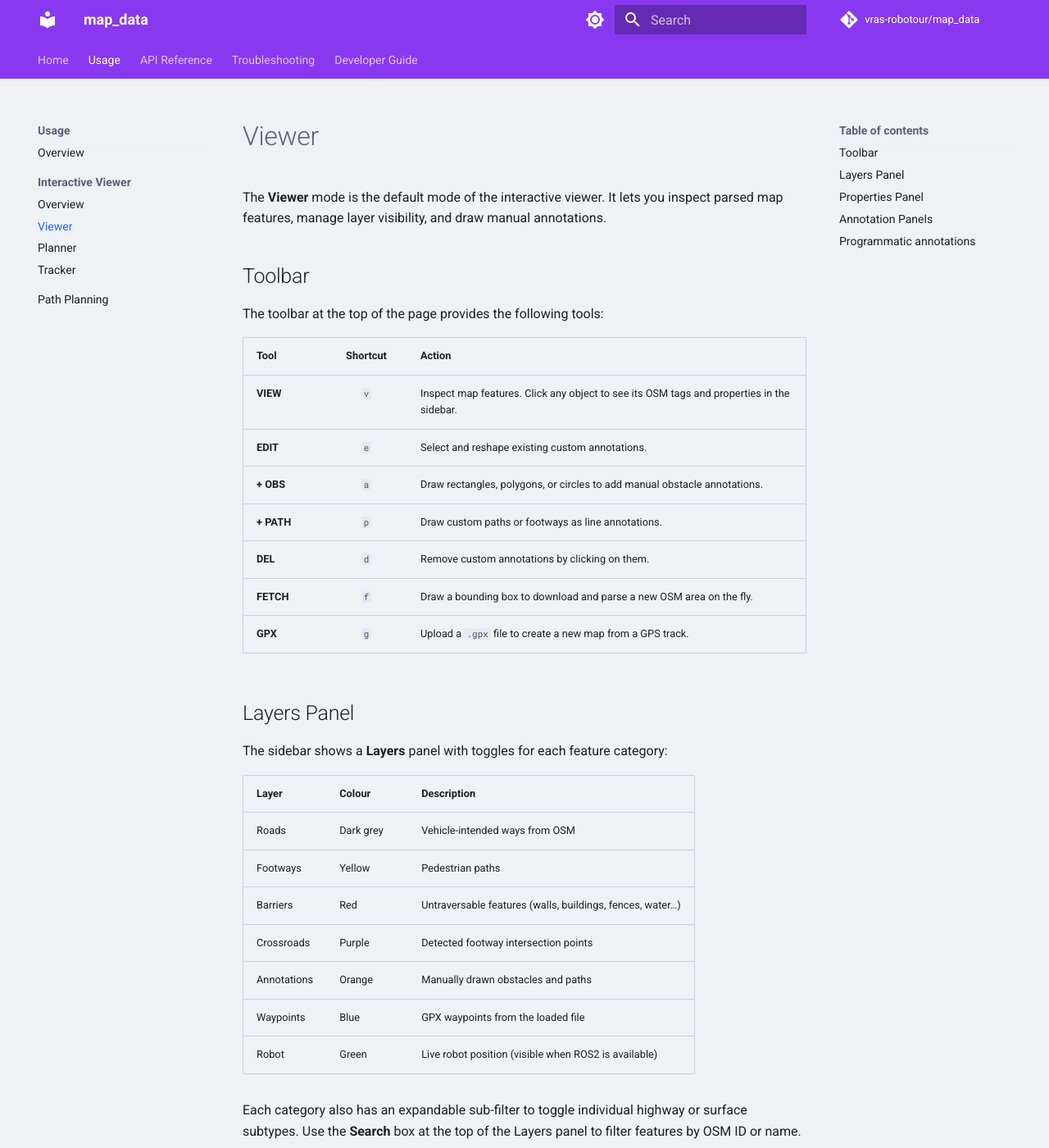
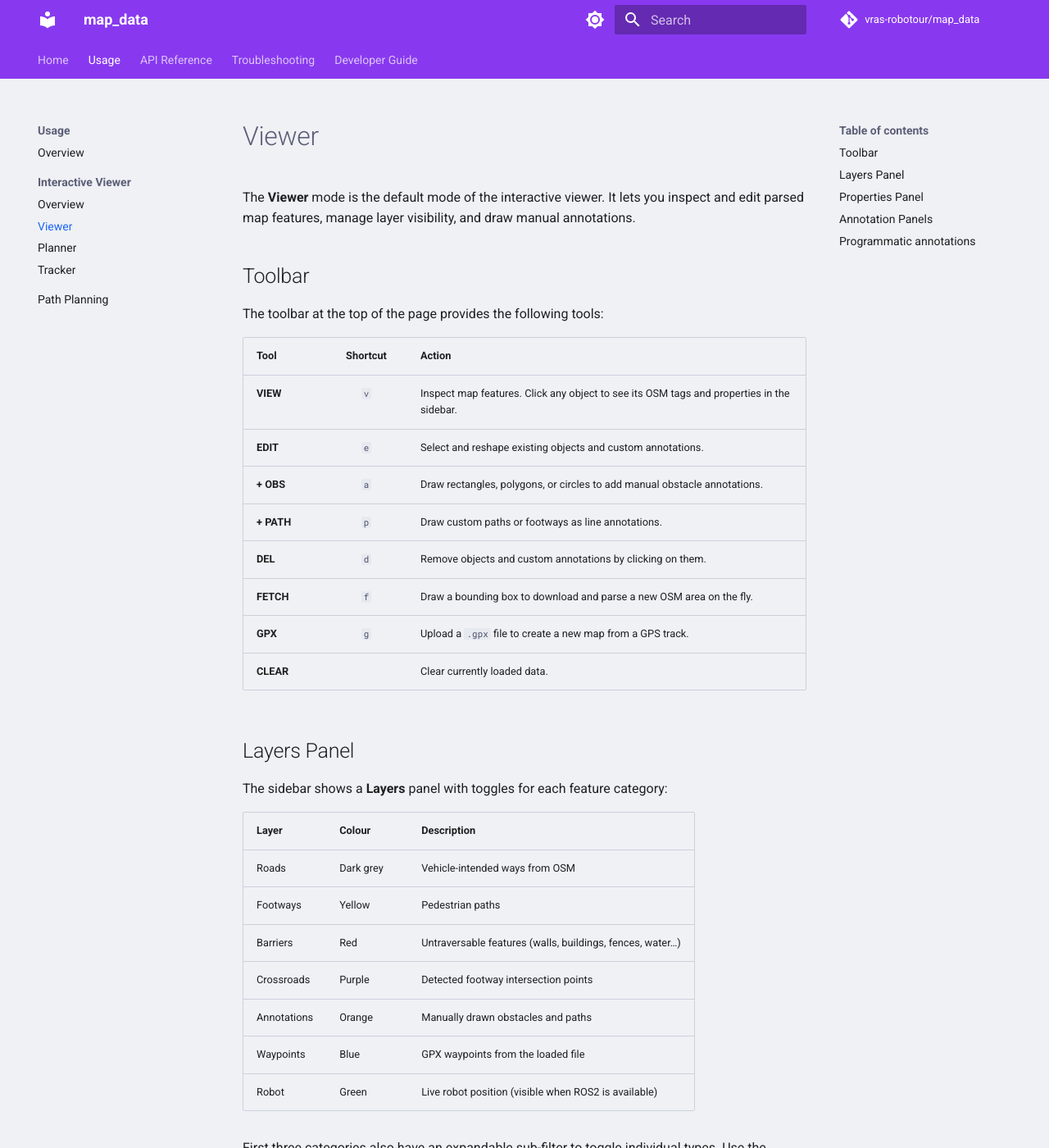
Before and after one commit to vras-robotour/map_data, an MkDocs documentation site: the page built from docs/viewer_view.md, in a window 1280 px wide and 1400 px high. Shown: the whole window at 82% size. Built offline with MkDocs 1.6.1 and Material for MkDocs 9.7.7, drawn with Linux system fonts in a browser that asks for light colours; comment, search, counter and statistics services are not loaded; some of the changed text lies outside the part shown.

Commit message:
update documentation

```diff
--- a/docs/viewer_view.md
+++ b/docs/viewer_view.md
@@ -1,7 +1,7 @@
 # Viewer
 
 The **Viewer** mode is the default mode of the interactive viewer. It lets you inspect
-parsed map features, manage layer visibility, and draw manual annotations.
+and edit parsed map features, manage layer visibility, and draw manual annotations.
 
 ## Toolbar
 
@@ -10,12 +10,13 @@ The toolbar at the top of the page provides the following tools:
 | Tool | Shortcut | Action |
 |------|:--------:|--------|
 | **VIEW** | `v` | Inspect map features. Click any object to see its OSM tags and properties in the sidebar. |
-| **EDIT** | `e` | Select and reshape existing custom annotations. |
+| **EDIT** | `e` | Select and reshape existing objects and custom annotations. |
 | **+ OBS** | `a` | Draw rectangles, polygons, or circles to add manual obstacle annotations. |
 | **+ PATH** | `p` | Draw custom paths or footways as line annotations. |
-| **DEL** | `d` | Remove custom annotations by clicking on them. |
+| **DEL** | `d` | Remove objects and custom annotations by clicking on them. |
 | **FETCH** | `f` | Draw a bounding box to download and parse a new OSM area on the fly. |
 | **GPX** | `g` | Upload a `.gpx` file to create a new map from a GPS track. |
+| **CLEAR** |  | Clear currently loaded data. |
 
 ## Layers Panel
 
@@ -31,7 +32,7 @@ The sidebar shows a **Layers** panel with toggles for each feature category:
 | Waypoints | Blue | GPX waypoints from the loaded file |
 | Robot | Green | Live robot position (visible when ROS2 is available) |
 
-Each category also has an expandable sub-filter to toggle individual highway or surface subtypes.
+First three categories also have an expandable sub-filter to toggle individual types.
 Use the **Search** box at the top of the Layers panel to filter features by OSM ID or name.
 
 ## Properties Panel
@@ -49,6 +50,8 @@ Three collapsible panels at the bottom of the sidebar track the state of manual
 - **Hidden** — features that have been hidden from the map via the context menu.
 
 Use the **Export** button in the toolbar to save all annotations and changes back to the `.mapdata` file.
+Deleted features will be removed from the file, while edits and annotations are added to it, hidden
+features are preserved.
 
 ---
 
```
Also changed, not shown: docs/dev/architecture.md (+7 -7 lines), docs/planning.md (+2 -2 lines), docs/usage.md (+8 -0 lines), docs/viewer.md (+1 -1 lines), docs/viewer_planner.md (+6 -5 lines).
